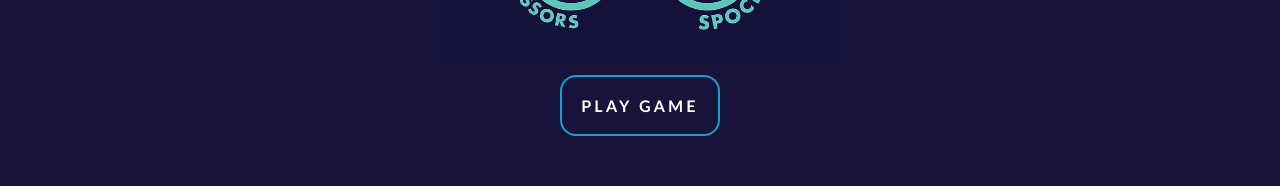
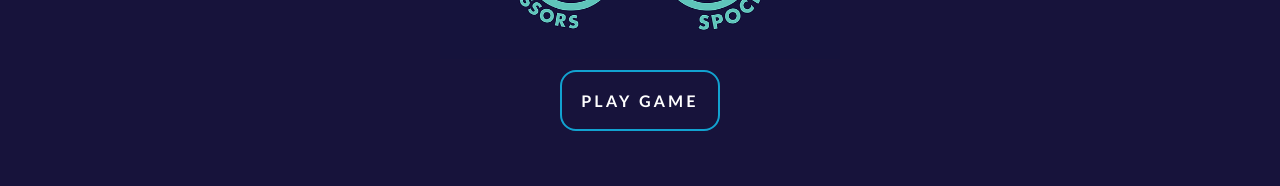
Before and after one commit to StephanRaab/vue-rpsls, a Vue app: page / in a window 1280 px wide. In both pictures the pointer is over the button "PLAY GAME". Shown: the part 349-535 px from the top of the page. Built offline with nearby package versions, Linux system fonts and the light colour scheme.

Commit message:
button hover transition update

```diff
--- a/src/App.vue
+++ b/src/App.vue
@@ -141,14 +141,14 @@ button {
   font-size: 1em;
   letter-spacing: .2em;
   cursor: pointer;
-  transition: 0.2s;
+  transition: all ease-in-out .2s;
 }
 
 button:hover {
   background-color: #17133b;
   border: 2px solid #12a2d0;
-  transition: 0.2s;
   color: white;
+  transform: translateY(-5px);
 }
 
 button:disabled {
```
